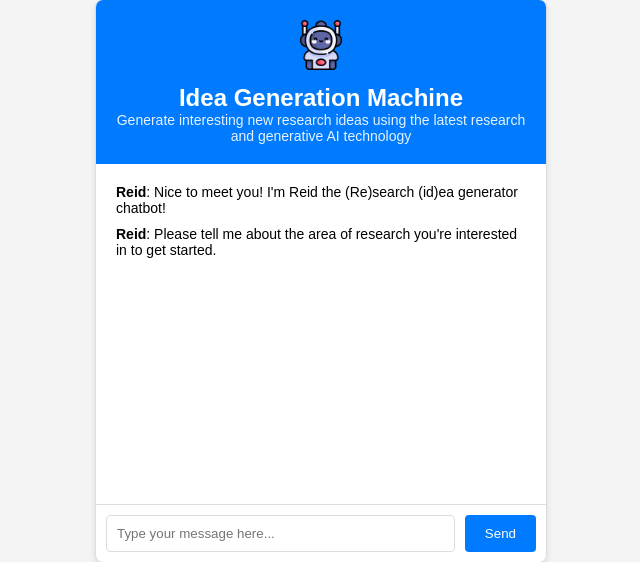
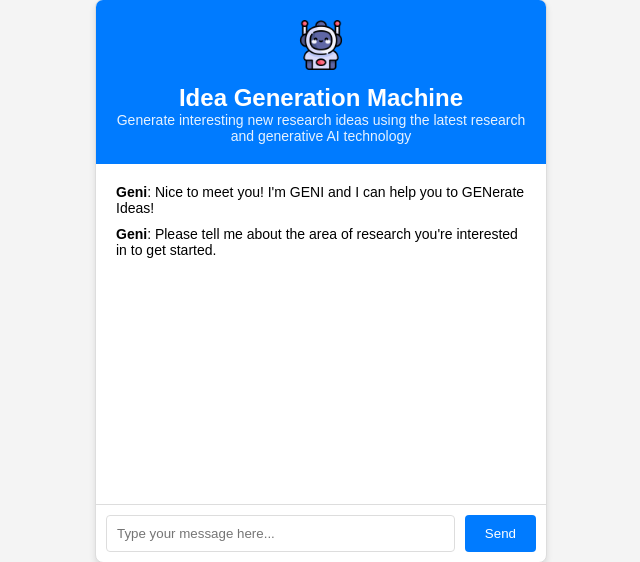
Before and after one commit to jyesawtellrickson/idea-generator, a Flask app: page / in a window 1280 px wide. Shown: the part 119-681 px from the top of the page, without its empty margins (319-959 px from the left). Run offline with Flask 3, Linux system fonts and the light colour scheme.

Commit message:
Add Raymond's changes

```diff
--- a/templates/index.html
+++ b/templates/index.html
@@ -3,7 +3,7 @@
 <head>
     <meta charset="UTF-8">
     <meta name="viewport" content="width=device-width, initial-scale=1.0">
-    <title>Idea Generation Machine</title>
+    <title>GENerate Ideas</title>
     <style>
         body {
             font-family: Arial, sans-serif;
@@ -143,8 +143,8 @@
         });
         // add initial message to the chat window
 
-        appendMessage('Reid', "Nice to meet you! I'm Reid the (Re)search (id)ea generator chatbot!");
-        appendMessage('Reid', "Please tell me about the area of research you're interested in to get started.");
+        appendMessage('Geni', "Nice to meet you! I'm GENI and I can help you to GENerate Ideas!");
+        appendMessage('Geni', "Please tell me about the area of research you're interested in to get started.");
 
     </script>
 </body>
```
